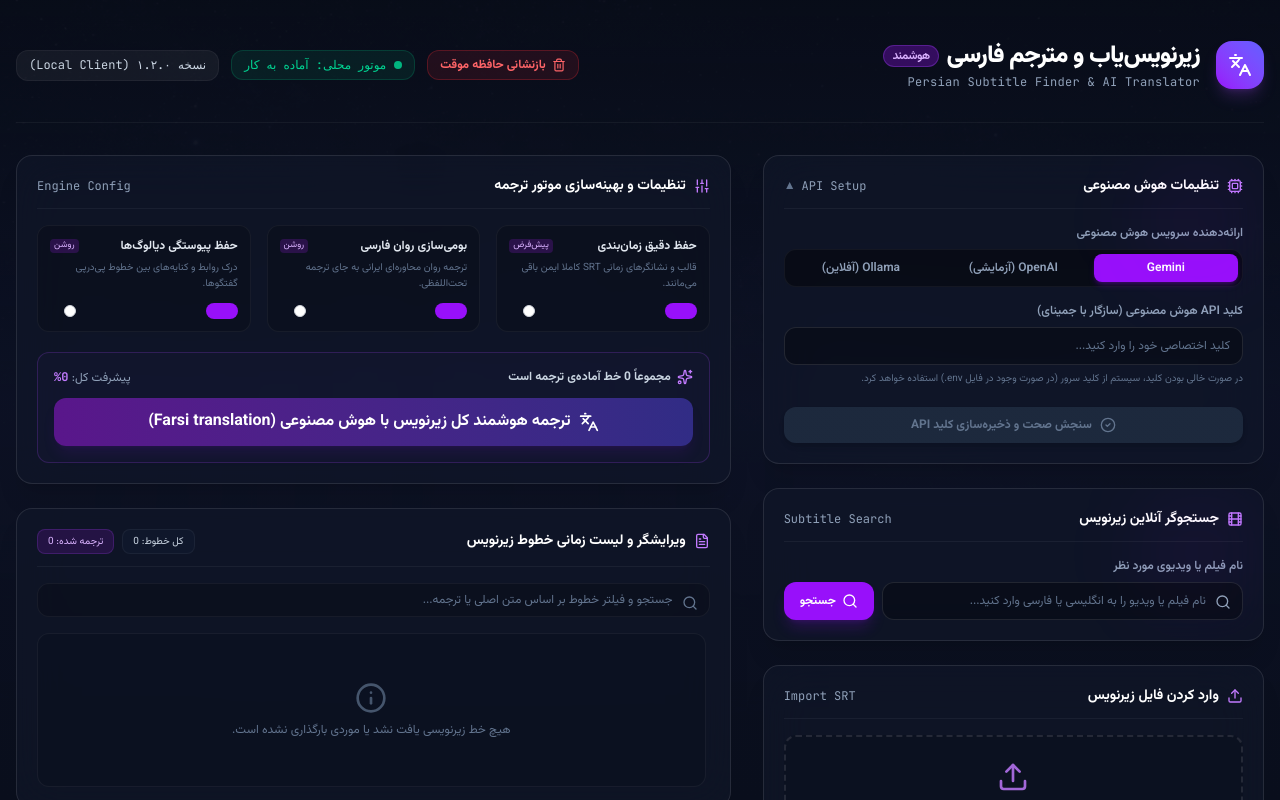
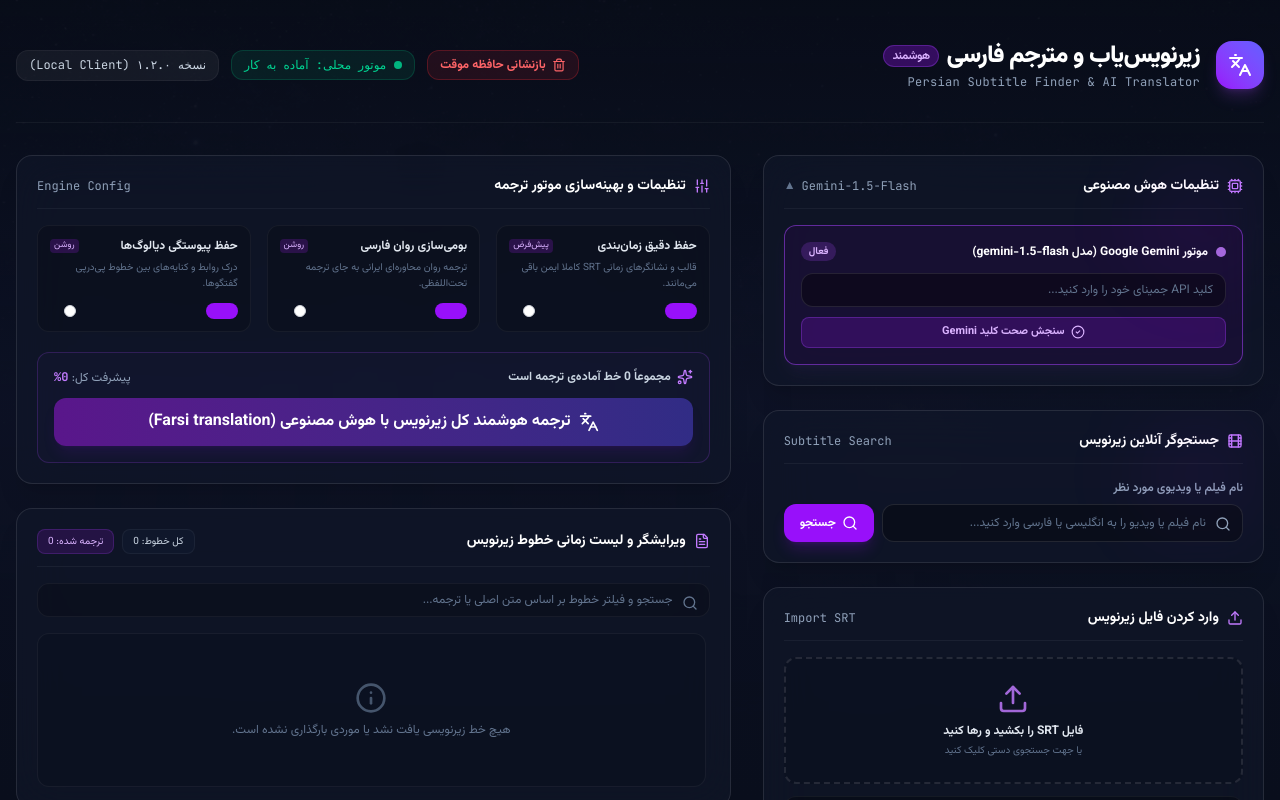
Before and after one commit to sakhrearasp-hash/Persian-Subtitle-finder-translate, a React (Vite) app: page / in a window 1280 px wide. Shown: the top 800 px of the page. Built offline with nearby package versions, Linux system fonts and the light colour scheme.

Commit message:
refactor: rename API key state and update Gemini model
Update the API key state to specifically reference Gemini, restrict the translation provider to Gemini only, and standardize the API model version to `gemini-1.5-flash` across the application.

```diff
--- a/server.ts
+++ b/server.ts
@@ -42,14 +42,14 @@ app.post("/api/validate-key", async (req, res) => {
 
     // Perform a tiny test request to confirm key validity
     await ai.models.generateContent({
-      model: "gemini-2.5-flash",
+      model: "gemini-1.5-flash",
       contents: "Respond with the word: ok",
     });
 
-    res.json({ success: true, message: "کلید API معتبر است و با موفقیت متصل شد." });
+    return res.json({ success: true, message: "کلید Gemini معتبر است و با موفقیت متصل شد." });
   } catch (error: any) {
     console.error("Error validating API key:", error);
-    res.status(400).json({
+    return res.status(400).json({
       success: false,
       error: error.message || "کلید وارد شده معتبر نمی‌باشد یا خطایی در اتصال رخ داده است."
     });
@@ -77,7 +77,7 @@ app.post("/api/search-subtitles", async (req, res) => {
     - text (string, the original dialogue text)`;
 
     const response = await ai.models.generateContent({
-      model: "gemini-3.5-flash",
+      model: "gemini-1.5-flash",
       contents: prompt,
       config: {
         systemInstruction: "You are an expert film database and subtitle collector. Generate realistic, contextually connected lines of subtitles for any specified film in its original language.",
@@ -168,7 +168,7 @@ Response JSON Schema structure:
 ]`;
 
     const response = await ai.models.generateContent({
-      model: "gemini-3.5-flash",
+      model: "gemini-1.5-flash",
       contents: `Translate the following consecutive subtitle lines using the 2-3 line semantic chunking strategy:\n\n${subtitleLinesPrompt}`,
       config: {
         systemInstruction,
--- a/src/App.tsx
+++ b/src/App.tsx
@@ -74,10 +74,18 @@ const DEFAULT_SUBTITLES: SubtitleLine[] = [
 
 export default function App() {
   // Core State
-  const [apiKey, setApiKey] = useState<string>(() => {
-    return localStorage.getItem("persian_sub_api_key") || "";
+  const [provider, setProvider] = useState<TranslationProvider>("gemini");
+  const [geminiApiKey, setGeminiApiKey] = useState<string>(() => {
+    return localStorage.getItem("persian_sub_gemini_key") || localStorage.getItem("persian_sub_api_key") || "";
   });
-  const [provider, setProvider] = useState<TranslationProvider>("gemini");
+
+  const apiKey = geminiApiKey;
+
+  const changeGeminiKey = (val: string) => {
+    setGeminiApiKey(val);
+    localStorage.setItem("persian_sub_gemini_key", val);
+    localStorage.setItem("persian_sub_api_key", val);
+  };
   const [movieName, setMovieName] = useState<string>("");
   const [searchResults, setSearchResults] = useState<SubtitleSearchResult[]>([]);
   const [selectedResultId, setSelectedResultId] = useState<string | null>(null);
@@ -355,8 +363,8 @@ export default function App() {
 
   // Validate API key with the Express server
   const validateApiKey = async () => {
-    if (!apiKey) {
-      setError("لطفاً ابتدا کلید API خود را وارد کنید.");
+    if (!geminiApiKey) {
+      setError("لطفاً ابتدا کلید API جمینای خود را وارد کنید.");
       return;
     }
     setIsValidatingKey(true);
@@ -366,11 +374,13 @@ export default function App() {
       const res = await fetch("/api/validate-key", {
         method: "POST",
         headers: { "Content-Type": "application/json" },
-        body: JSON.stringify({ customKey: apiKey }),
+        body: JSON.stringify({ customKey: geminiApiKey }),
       });
       const data = await res.json();
       if (res.ok && data.success) {
-        setSuccess("سنجش موفقیت‌آمیز بود! کلید API تایید و تنظیمات ذخیره شد.");
+        setSuccess("سنجش موفقیت‌آمیز بود! کلید API جمینای تایید و فعال شد.");
+        localStorage.setItem("persian_sub_gemini_key", geminiApiKey);
+        localStorage.setItem("persian_sub_api_key", geminiApiKey);
         setIsApiConfigOpen(false);
       } else {
         setError(data.error || "کلید وارد شده نامعتبر است یا کار نمی‌کند.");
@@ -498,7 +508,7 @@ export default function App() {
                 <h2 className="text-sm font-bold text-white flex items-center gap-2">
                   <Cpu className="w-4 h-4 text-purple-400" />
                   <span>تنظیمات هوش مصنوعی</span>
-                  {!isApiConfigOpen && apiKey && (
+                  {!isApiConfigOpen && geminiApiKey && (
                     <span className="text-[9px] bg-emerald-500/15 text-emerald-400 border border-emerald-500/20 px-2 py-0.5 rounded-full flex items-center gap-1 font-bold animate-pulse">
                       <span className="w-1.5 h-1.5 rounded-full bg-emerald-400" />
                       آماده
@@ -506,84 +516,50 @@ export default function App() {
                   )}
                 </h2>
                 <div className="flex items-center gap-1.5">
-                  <span className="text-xs text-slate-400 font-mono">API Setup</span>
+                  <span className="text-xs text-slate-400 font-mono">Gemini-1.5-Flash</span>
                   <span className="text-xs text-slate-500 transition-transform duration-250">{isApiConfigOpen ? "▲" : "▼"}</span>
                 </div>
               </div>
 
               {isApiConfigOpen ? (
                 <div className="flex flex-col gap-4 mt-4">
-                  {/* Provider Selector */}
-                  <div>
-                    <label className="block text-xs font-semibold text-slate-400 mb-2">ارائه‌دهنده سرویس هوش مصنوعی</label>
-                    <div className="grid grid-cols-3 gap-2 p-1 bg-black/40 rounded-xl border border-white/5">
-                      <button
-                        type="button"
-                        onClick={() => setProvider("gemini")}
-                        className={`py-1.5 px-3 text-xs font-semibold rounded-lg transition-all ${provider === "gemini" ? "bg-purple-600 text-white shadow-md shadow-purple-600/25" : "text-slate-400 hover:text-white"}`}
-                      >
-                        Gemini
-                      </button>
-                      <button
-                        type="button"
-                        onClick={() => setProvider("openai")}
-                        className={`py-1.5 px-3 text-xs font-semibold rounded-lg transition-all ${provider === "openai" ? "bg-purple-600 text-white shadow-md shadow-purple-600/25" : "text-slate-400 hover:text-white"}`}
-                      >
-                        OpenAI (آزمایشی)
-                      </button>
-                      <button
-                        type="button"
-                        onClick={() => setProvider("ollama")}
-                        className={`py-1.5 px-3 text-xs font-semibold rounded-lg transition-all ${provider === "ollama" ? "bg-purple-600 text-white shadow-md shadow-purple-600/25" : "text-slate-400 hover:text-white"}`}
-                      >
-                        Ollama (آفلاین)
-                      </button>
+                  {/* Google Gemini Card */}
+                  <div className="p-4 rounded-xl border bg-purple-950/20 border-purple-500/50 shadow-lg shadow-purple-500/5">
+                    <div className="flex items-center justify-between mb-3">
+                      <div className="flex items-center gap-2">
+                        <span className="w-2.5 h-2.5 rounded-full bg-purple-400 animate-pulse" />
+                        <span className="text-xs font-bold text-white">موتور Google Gemini (مدل gemini-1.5-flash)</span>
+                      </div>
+                      <span className="text-[10px] bg-purple-500/20 text-purple-300 px-2 py-0.5 rounded-full font-bold">فعال</span>
                     </div>
-                  </div>
 
-                  {/* API Key Input */}
-                  <div>
-                    <label className="block text-xs font-semibold text-slate-400 mb-2">
-                      کلید API هوش مصنوعی {provider === "gemini" ? "(سازگار با جمینای)" : ""}
-                    </label>
-                    <div className="relative">
+                    <div className="relative mb-2.5">
                       <input
                         type="password"
-                        placeholder={provider === "ollama" ? "بدون نیاز به کلید برای Ollama محلی" : "کلید اختصاصی خود را وارد کنید..."}
-                        disabled={provider === "ollama"}
-                        value={provider === "ollama" ? "http://localhost:11434" : apiKey}
-                        onChange={(e) => setApiKey(e.target.value)}
-                        className="w-full bg-black/30 border border-white/10 rounded-xl px-3 py-2.5 text-xs text-white placeholder-slate-500 focus:border-purple-500 focus:ring-1 focus:ring-purple-500 outline-none transition-all"
+                        placeholder="کلید API جمینای خود را وارد کنید..."
+                        value={geminiApiKey}
+                        onChange={(e) => changeGeminiKey(e.target.value)}
+                        className="w-full bg-black/40 border border-white/10 rounded-xl px-3 py-2 text-xs text-white placeholder-slate-500 focus:border-purple-500 outline-none transition-all"
                       />
-                      {provider !== "ollama" && apiKey && (
-                        <Check className="w-4 h-4 text-emerald-400 absolute left-3 top-3" />
+                      {geminiApiKey && (
+                        <Check className="w-3.5 h-3.5 text-emerald-400 absolute left-3 top-2.5" />
                       )}
                     </div>
-                    <p className="text-[10px] text-slate-500 mt-1.5 leading-relaxed">
-                      {provider === "gemini"
-                        ? "در صورت خالی بودن کلید، سیستم از کلید سرور (در صورت وجود در فایل env.) استفاده خواهد کرد."
-                        : provider === "ollama"
-                        ? "سیستم به سرور Ollama محلی روی پورت ۱۱۴۳۴ متصل می‌شود. مطمئن شوید مدل در حال اجراست."
-                        : "برای استفاده از OpenAI وارد کردن کلید API الزامی است."}
-                    </p>
-                  </div>
 
-                  {/* Validate & Save Key Button */}
-                  {provider !== "ollama" && (
                     <button
                       type="button"
                       onClick={validateApiKey}
-                      disabled={isValidatingKey || !apiKey}
-                      className="w-full mt-1 bg-gradient-to-r from-emerald-600 to-teal-600 hover:from-emerald-500 hover:to-teal-500 disabled:from-slate-800 disabled:to-slate-800 disabled:text-slate-500 text-white font-bold py-2.5 px-4 rounded-xl flex items-center justify-center gap-2 transition-all shadow-md text-xs cursor-pointer active:scale-[0.98]"
+                      disabled={isValidatingKey}
+                      className="w-full bg-purple-600/20 hover:bg-purple-600/30 text-purple-300 hover:text-purple-200 border border-purple-500/30 font-bold py-1.5 px-3 rounded-lg flex items-center justify-center gap-1.5 transition-all text-[11px] cursor-pointer active:scale-[0.98]"
                     >
                       {isValidatingKey ? (
-                        <RefreshCw className="w-4 h-4 animate-spin" />
+                        <RefreshCw className="w-3 h-3 animate-spin" />
                       ) : (
-                        <CheckCircle2 className="w-4 h-4" />
+                        <CheckCircle2 className="w-3.5 h-3.5" />
                       )}
-                      <span>سنجش صحت و ذخیره‌سازی کلید API</span>
+                      <span>سنجش صحت کلید Gemini</span>
                     </button>
-                  )}
+                  </div>
                 </div>
               ) : (
                 <div className="text-center mt-2.5">
--- a/src/types.ts
+++ b/src/types.ts
@@ -15,4 +15,4 @@ export interface SubtitleSearchResult {
   lines: SubtitleLine[];
 }
 
-export type TranslationProvider = "gemini" | "openai" | "ollama";
+export type TranslationProvider = "gemini";
```
